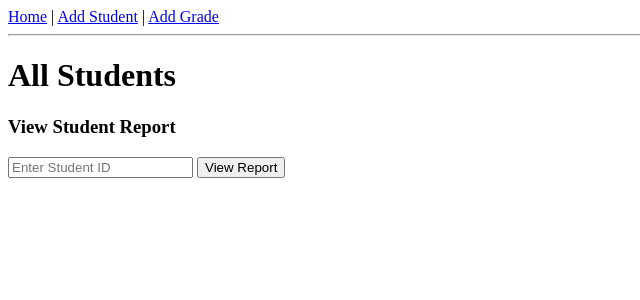
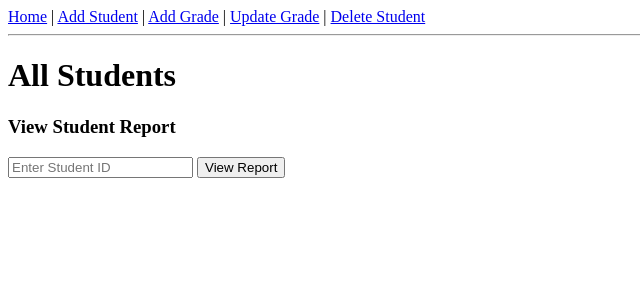
Before and after one commit to brooksthrt-lab/student-grade-tracker, a Flask app: page / in a window 1280 px wide. Shown: the top 300 px of the page, without its empty margins (0-640 px from the left). Run offline with Flask 3, Linux system fonts and the light colour scheme; data that the repository does not hold is empty.

Commit message:
Add update grade and delete student web features - full CRUD complete

```diff
--- a/app.py
+++ b/app.py
@@ -1,5 +1,5 @@
 from flask import Flask, render_template, request
-from database import create_tables, get_all_students, add_student, add_grade, get_student_with_grades
+from database import create_tables, get_all_students, add_student, add_grade, get_student_with_grades, update_grade, delete_student
 
 app = Flask(__name__)
 
@@ -44,6 +44,24 @@ def report_page():
 
     return render_template("report.html", student=student, grades=grades, average=average)
 
+@app.route("/update-grade", methods=["GET", "POST"])
+def update_grade_page():
+    if request.method == "POST":
+        grade_id = int(request.form["grade_id"])
+        new_score = float(request.form["new_score"])
+        update_grade(grade_id, new_score)
+        return "Grade Updated! <a href='/'>View all students</a>"
+
+    return render_template("update_grade.html")
+
+@app.route("/delete-student", methods=["GET", "POST"])
+def delete_student_page():
+    if request.method == "POST":
+        student_id = int(request.form["student_id"])
+        delete_student(student_id)
+        return "Student deleted! <a href='/'>View all students</a>"
+
+    return render_template("delete_student.html")
 
 if __name__ == "__main__":
     app.run(debug=True)
--- a/templates/add_grade.html
+++ b/templates/add_grade.html
@@ -7,7 +7,9 @@
             <nav>
                 <a href="/">Home</a> |
                 <a href="/add-student">Add Student</a> |
-                <a href="/add-grade">Add Grade</a>
+                <a href="/add-grade">Add Grade</a> |
+                <a href="/update-grade">Update Grade</a> |
+                <a href="/delete-student">Delete Student</a>
             </nav>
             <hr>
 
--- a/templates/add_student.html
+++ b/templates/add_student.html
@@ -7,7 +7,9 @@
                 <nav>
                     <a href="/">Home</a> |
                     <a href="/add-student">Add Student</a> |
-                    <a href="/add-grade">Add Grade</a>
+                    <a href="/add-grade">Add Grade</a> |
+                    <a href="/update-grade">Update Grade</a> |
+                    <a href="/delete-student">Delete Student</a>
                 </nav>
                 <hr>
 
--- a/templates/report.html
+++ b/templates/report.html
@@ -7,7 +7,9 @@
         <nav>
             <a href="/">Home</a> |
             <a href="/add-student">Add Student</a> |
-            <a href="/add-grade">Add Grade</a>
+            <a href="/add-grade">Add Grade</a> |
+            <a href="/update-grade">Update Grade</a> |
+            <a href="/delete-student">Delete Student</a>
         </nav>
         <hr>
         {% if student %}
--- a/templates/students.html
+++ b/templates/students.html
@@ -7,7 +7,9 @@
         <nav>
             <a href="/">Home</a> |
             <a href="/add-student">Add Student</a> |
-            <a href="/add-grade">Add Grade</a>
+            <a href="/add-grade">Add Grade</a> |
+            <a href="/update-grade">Update Grade</a> |
+            <a href="/delete-student">Delete Student</a>
         </nav>
         <hr>
         <h1>All Students</h1>
```
Also changed, not shown: templates/delete_student.html (added, +25 -0 lines), templates/update_grade.html (added, +27 -0 lines).
